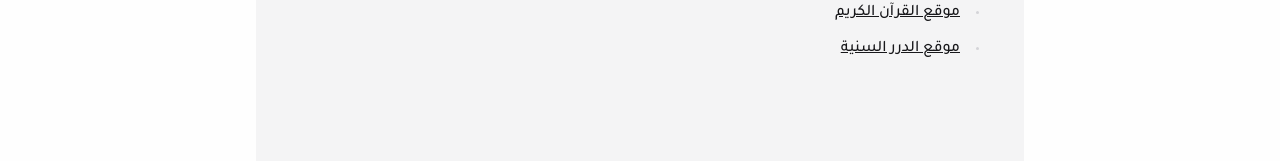
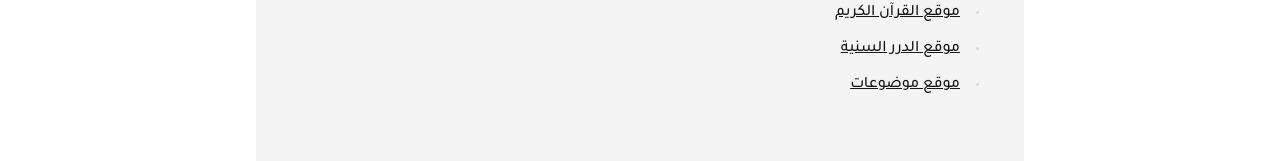
Before and after one commit to Ali-Hussein-dev/safwat-almaerifa, a Next.js app: page /references in a window 1280 px wide. Shown: the part 237-398 px from the top of the page. Built offline with nearby package versions, Linux system fonts and the light colour scheme; what tailwind-custom-utilities would draw is missing.

Commit message:
feat: add one reference

```diff
--- a/src/app/references/page.tsx
+++ b/src/app/references/page.tsx
@@ -7,6 +7,7 @@
     },
     { label: "موقع القرآن الكريم", href: "https://quran.com/" },
     { label: "موقع الدرر السنية", href: "https://dorar.net/tafseer" },
+    { label: "موقع موضوعات", href: "https://almalomat.com/" },
   ],
 };
 export const metadata = {
```
